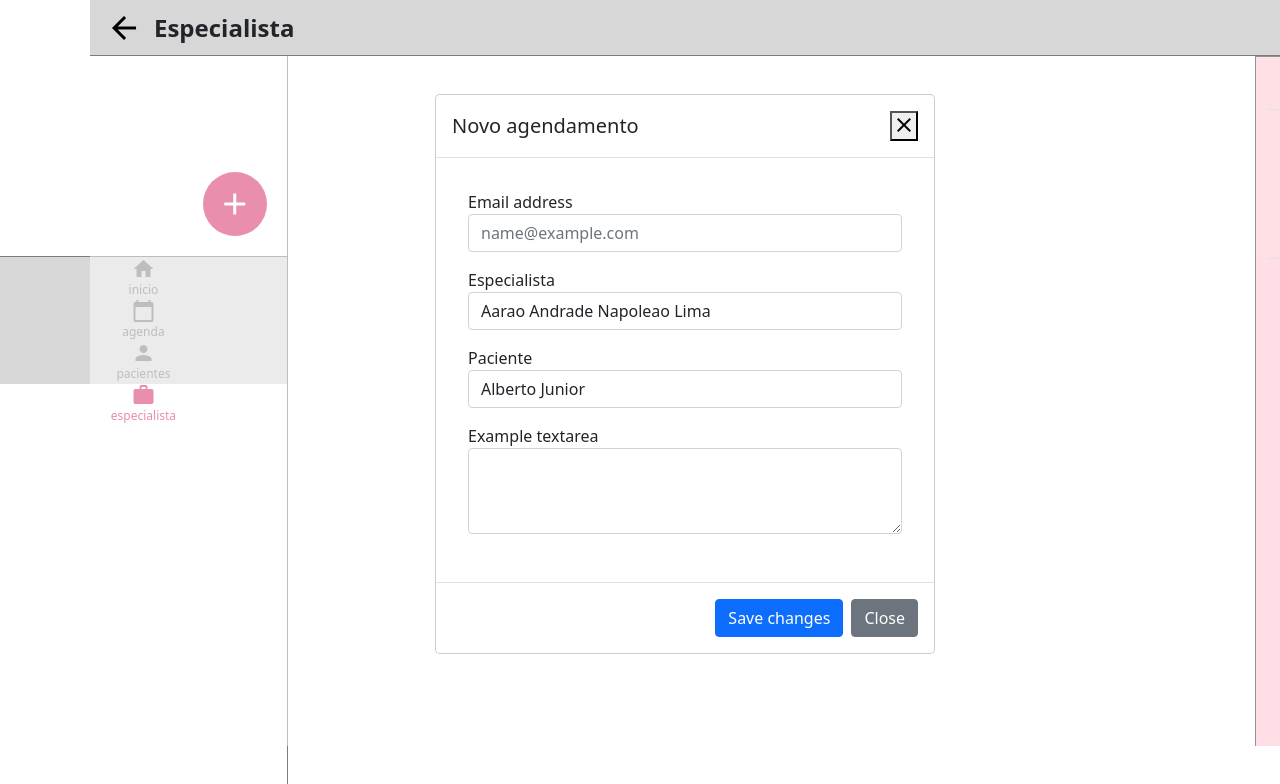
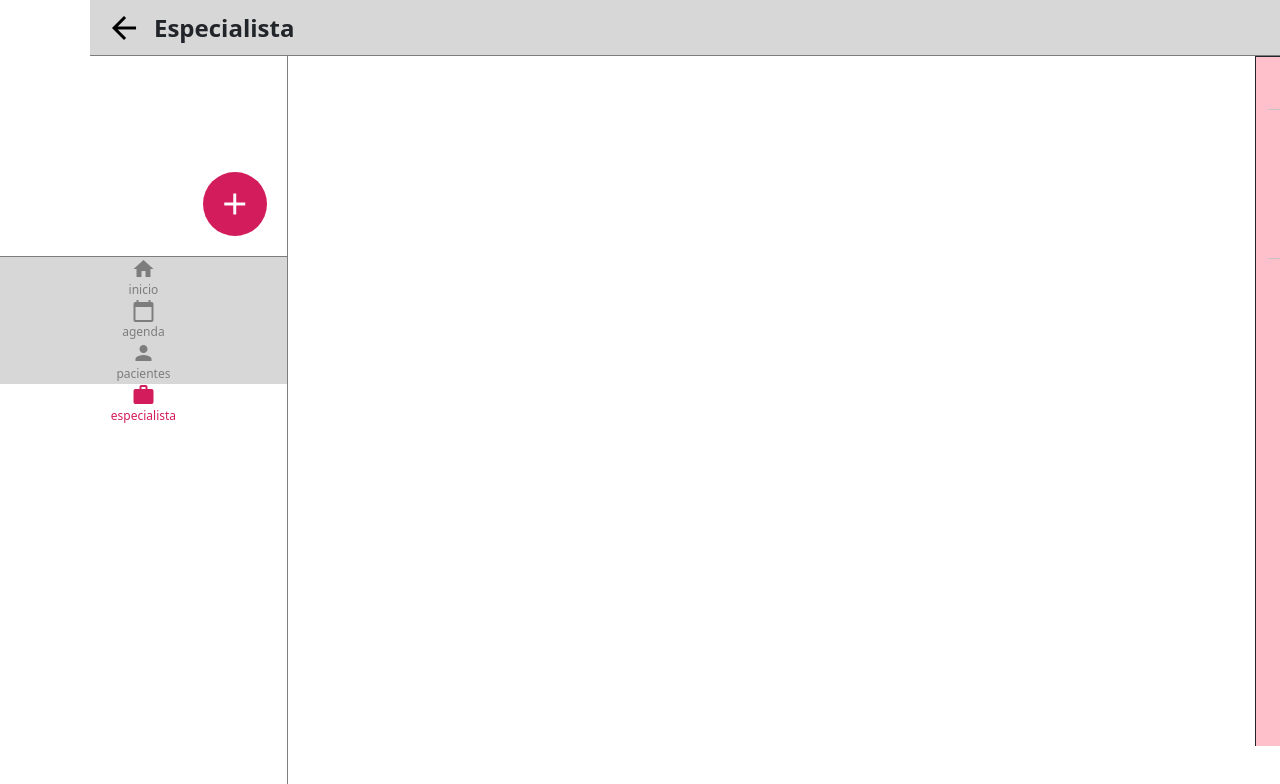
Before and after one commit to Afya-Labs-g5t2/client, a React (Create React App) app: page /especialista in a window 1280 px wide. Shown: the top 784 px of the page. Built offline with nearby package versions, Linux system fonts and the light colour scheme; grey boxes are pictures that could not be loaded.

Commit message:
Add link to prontuario

```diff
--- a/public/index.html
+++ b/public/index.html
@@ -18,6 +18,5 @@
   <body>
     <div id="root"></div>
     <script src="https://cdn.jsdelivr.net/npm/bootstrap@5.0.1/dist/js/bootstrap.bundle.min.js" integrity="sha384-gtEjrD/SeCtmISkJkNUaaKMoLD0//ElJ19smozuHV6z3Iehds+3Ulb9Bn9Plx0x4" crossorigin="anonymous"></script>
-    <script src="https://cdn.jsdelivr.net/gh/xcash/bootstrap-autocomplete@master/dist/latest/bootstrap-autocomplete.min.js"></script>
   </body>
 </html>
--- a/src/components/ModalAgendamento/index.tsx
+++ b/src/components/ModalAgendamento/index.tsx
@@ -10,8 +10,10 @@
 function ModalAgendamento(props: ModalAgendamentoProps) {
 
 
-  const mockEspecialista = mockData.especialistas.map(el => <option>{el.name}</option>)
-  const mockPaciente = mockData.pacientes.map(el => <option>{el.name}</option>)
+  const mockEspecialista = mockData.especialistas.sort((a, b) => a.name > b.name ? 1 : -1).map(el => <option>{el.name}</option>)
+  const mockPaciente = mockData.pacientes.sort((a, b) => a.name > b.name ? 1 : -1).map(el => <option>{el.name}</option>)
+  const mockEmail = mockData.pacientes.map(el => <option>{el.email}</option>)
+  const mockEspecialidade = mockData.especialidades.map(el => <option>{el.nome}</option>)
 
   return(
     <>
@@ -30,7 +32,7 @@
         <div className="modal-dialog" role="document">
           <div className="modal-content">
             <div className="modal-header">
-              <h5 className="modal-title">Novo agendamento</h5>
+              <h4 className="modal-title">Novo agendamento</h4>
               <button type="button" className="close" data-dismiss="modal" aria-label="Close">
                 <span className="material-icons" onClick={() => props.setShowModal(prev => !prev)}>close</span>
               </button>
@@ -39,29 +41,38 @@
             <form>
               <div className="form-group">
                 <label htmlFor="exampleFormControlInput1">Email address</label>
-                <input type="email" className="form-control basicAutoComplete" id="exampleFormControlInput1" placeholder="name@example.com"/>
+                <input type="email" className="form-control basicAutoComplete" id="exampleFormControlInput1" placeholder="name@example.com" data-url={mockEmail}/>
+              </div>
+              <div className="form-group">
+                <label htmlFor="exampleFormControlSelect1">Filtrar por especialidade</label>
+                <select className="form-control" id="exampleFormControlSelect1">
+                  <option value="" selected disabled>Selecione a especialidade</option>
+                  {mockEspecialidade}
+                </select>
               </div>
               <div className="form-group">
                 <label htmlFor="exampleFormControlSelect1">Especialista</label>
-                <select className="form-control" id="exampleFormControlSelect1" value="">
+                <select className="form-control" id="exampleFormControlSelect1">
+                  <option value="" selected disabled>Selecione o especialista</option>
                   {mockEspecialista}
                 </select>
               </div>
               <div className="form-group">
                 <label htmlFor="exampleFormControlSelect2">Paciente</label>
-                <select className="form-control" id="exampleFormControlSelect2" value="">
+                <select className="form-control" id="exampleFormControlSelect2">
+                  <option value="" selected disabled>Selecione o paciente</option>
                   {mockPaciente}
                 </select>
               </div>
               <div className="form-group">
-                <label htmlFor="exampleFormControlTextarea1">Example textarea</label>
+                <label htmlFor="exampleFormControlTextarea1">Comentarios</label>
                 <textarea className="form-control" id="exampleFormControlTextarea1" rows={3}></textarea>
               </div>
             </form>
             </div>
             <div className="modal-footer">
-              <button type="button" className="btn btn-primary">Save changes</button>
-              <button type="button" className="btn btn-secondary" data-dismiss="modal" onClick={() => props.setShowModal(prev => !prev)}>Close</button>
+              <button type="button" className="btn btn-secondary" data-dismiss="modal" onClick={() => props.setShowModal(prev => !prev)}>Cancelar</button>
+              <button type="submit" className="btn btn-primary">Agendar</button>
             </div>
           </div>
         </div>
--- a/src/components/ModalAgendamento/styles.ts
+++ b/src/components/ModalAgendamento/styles.ts
@@ -21,7 +21,16 @@
             .modal-header {
 
                 button {
+
                     line-height: 1;
+                    text-decoration: none;
+                    border: none;
+                    background: none;
+                    transition: transform 0.2s ease-in-out;
+
+                    &:hover {
+                        transform: scale(1.25)
+                    }
                 }
             }
 
--- a/src/views/pages/Especialista/index.tsx
+++ b/src/views/pages/Especialista/index.tsx
@@ -3,14 +3,12 @@
 import Menu from '../../../components/Menu'
 import {DivComponent} from './styles'
 import NavBar from '../../../components/NavBar';
-import ModalAgendamento from '../../../components/ModalAgendamento'
 
 // import { Container } from './styles';
 
 const Especialista: React.FC = () => {
 
   const [showUser, setShowUser] = useState(false)
-  const [showModal, setShowModal] = useState(true)
 
   function handleToggle() {
     setShowUser(!showUser)
@@ -24,7 +22,6 @@
           </div>
           <div className="content-container">
             <User close={handleToggle} showComponent={showUser}/>
-            <ModalAgendamento showModal={showModal} setShowModal={setShowModal}/>
           </div>
           <div className="bot-container">
             <Menu />
--- a/src/views/pages/PacienteInfo/index.tsx
+++ b/src/views/pages/PacienteInfo/index.tsx
@@ -4,6 +4,7 @@
 import NavBar from '../../../components/NavBar';
 import { useParams  } from 'react-router';
 import { api } from '../../../services/api';
+import { Link } from 'react-router-dom';
 
 interface AddressProps {
   cep: number,
@@ -53,9 +54,9 @@
                 </div>
               </div>
               <div className="quick-info" >
-                <a href="#" className="acessar-prontuario">
+                <Link to="/prontuario" className="acessar-prontuario">
                   <span className="prontuario-text">Prontuario</span>
-                </a>
+                </Link>
                 <div className="quick-sangue">
                   <span className="sangue-label">Tipo sanguíneo</span>
                   <div className="sangue-value">
```
